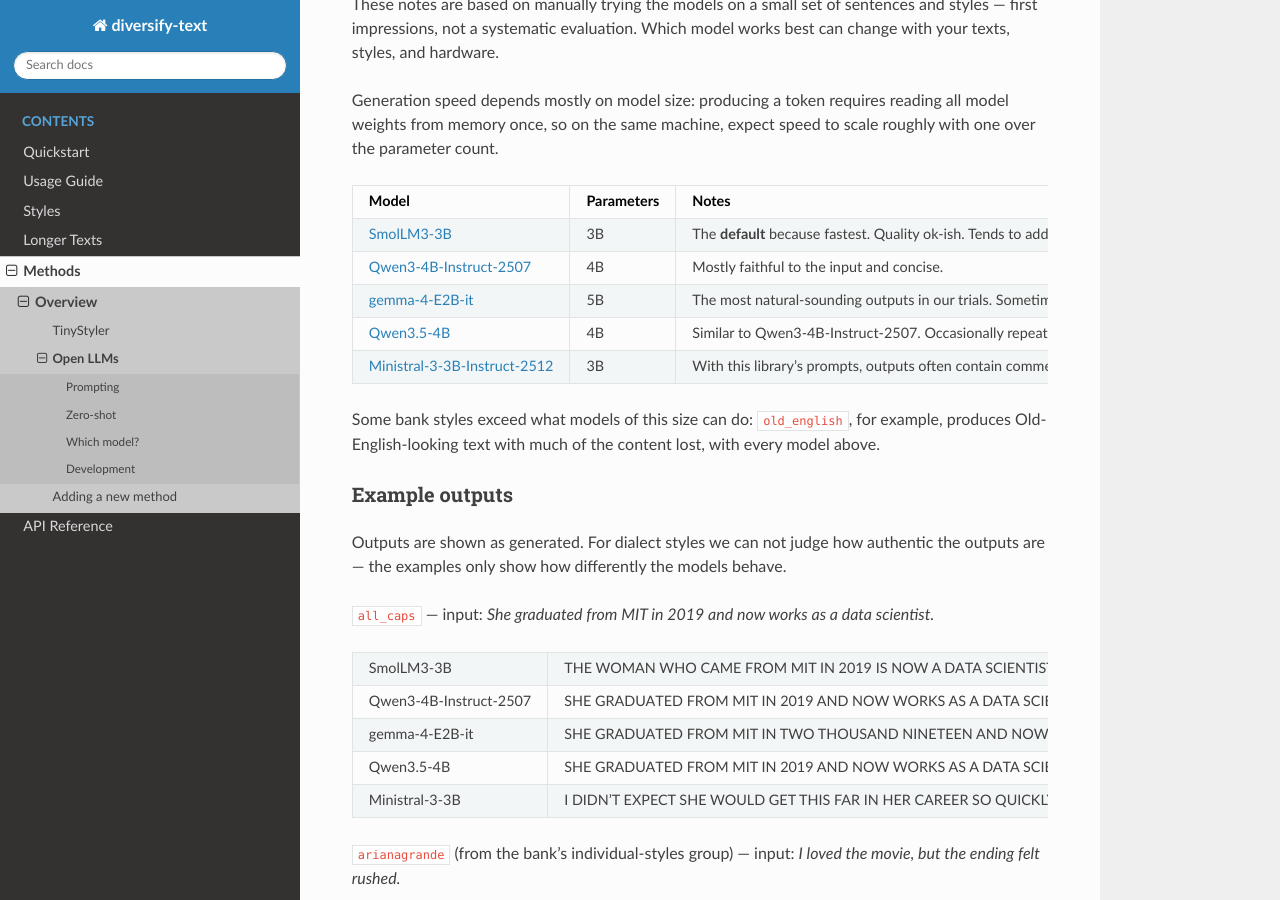
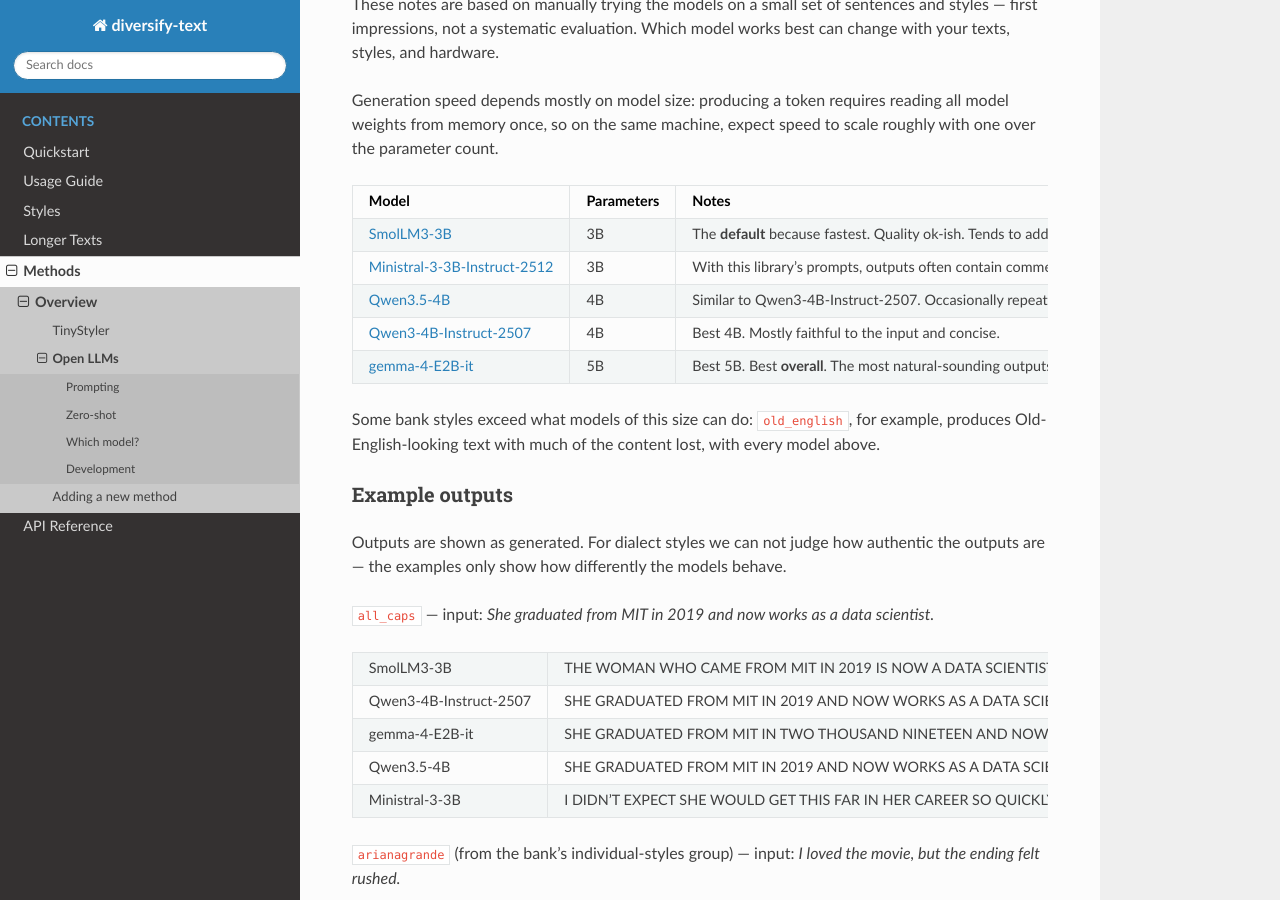
Before and after one commit to AnnaWegmann/diversify_text, a Sphinx documentation site: the page built from docs/open_llms.rst, in a window 1280 px wide and 900 px high, scrolled down 2814 px. Built offline with Sphinx 7.4.7 and the Read the Docs theme 3.1.0, drawn with Linux system fonts in a browser that asks for light colours.

Commit message:
- update model info

```diff
--- a/docs/open_llms.rst
+++ b/docs/open_llms.rst
@@ -167,21 +167,22 @@ count.
    * - `SmolLM3-3B <https://huggingface.co/HuggingFaceTB/SmolLM3-3B>`_
      - 3B
      - The **default** because fastest. Quality ok-ish. Tends to add info that is not in the input. Sometimes starts replies with "Here's your paraphrase" or similar.
-   * - `Qwen3-4B-Instruct-2507 <https://huggingface.co/Qwen/Qwen3-4B-Instruct-2507>`_
-     - 4B
-     - Mostly faithful to the input and concise.
-   * - `gemma-4-E2B-it <https://huggingface.co/google/gemma-4-E2B-it>`_
-     - 5B
-     - The most natural-sounding outputs in our trials. Sometimes
-       writes numbers out as words.
+   * - `Ministral-3-3B-Instruct-2512 <https://huggingface.co/mistralai/Ministral-3-3B-Instruct-2512>`_
+     - 3B
+     - With this library's prompts, outputs often contain commentary
+       and formatting ("Here's a paraphrase: ..."). Not recommended.
    * - `Qwen3.5-4B <https://huggingface.co/Qwen/Qwen3.5-4B>`_
      - 4B
      - Similar to Qwen3-4B-Instruct-2507. Occasionally repeats an
        emoji many times.
-   * - `Ministral-3-3B-Instruct-2512 <https://huggingface.co/mistralai/Ministral-3-3B-Instruct-2512>`_
-     - 3B
-     - With this library's prompts, outputs often contain commentary
-       and formatting ("Here's a paraphrase: ..."). Not recommended.
+   * - `Qwen3-4B-Instruct-2507 <https://huggingface.co/Qwen/Qwen3-4B-Instruct-2507>`_
+     - 4B
+     - Best 4B. Mostly faithful to the input and concise.
+   * - `gemma-4-E2B-it <https://huggingface.co/google/gemma-4-E2B-it>`_
+     - 5B
+     - Best 5B. Best **overall**. The most natural-sounding outputs in our trials. Sometimes
+       writes numbers out as words.
+
 
 Some bank styles exceed what models of this size can do:
 ``old_english``, for example, produces Old-English-looking text with
```
